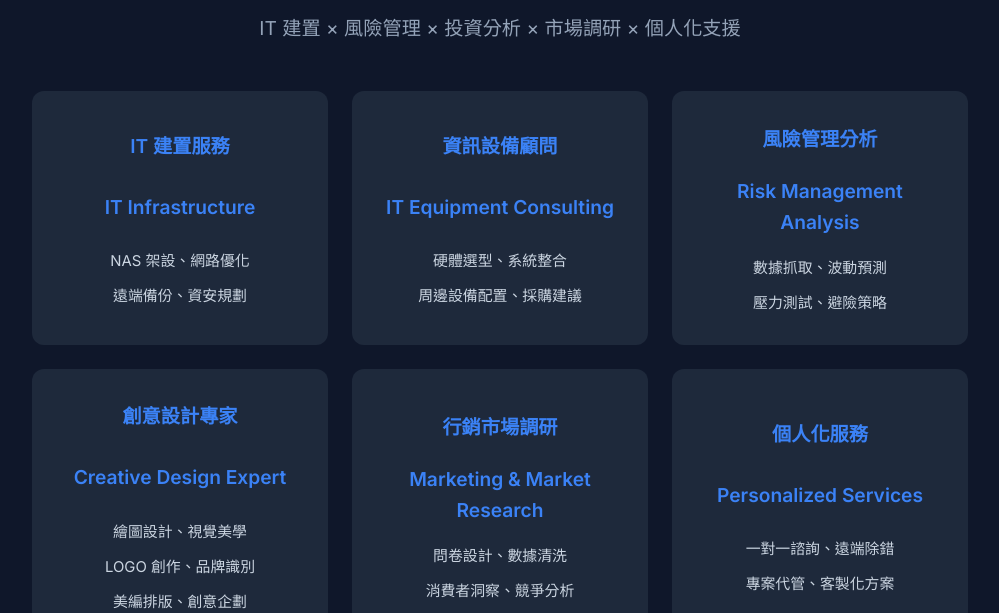
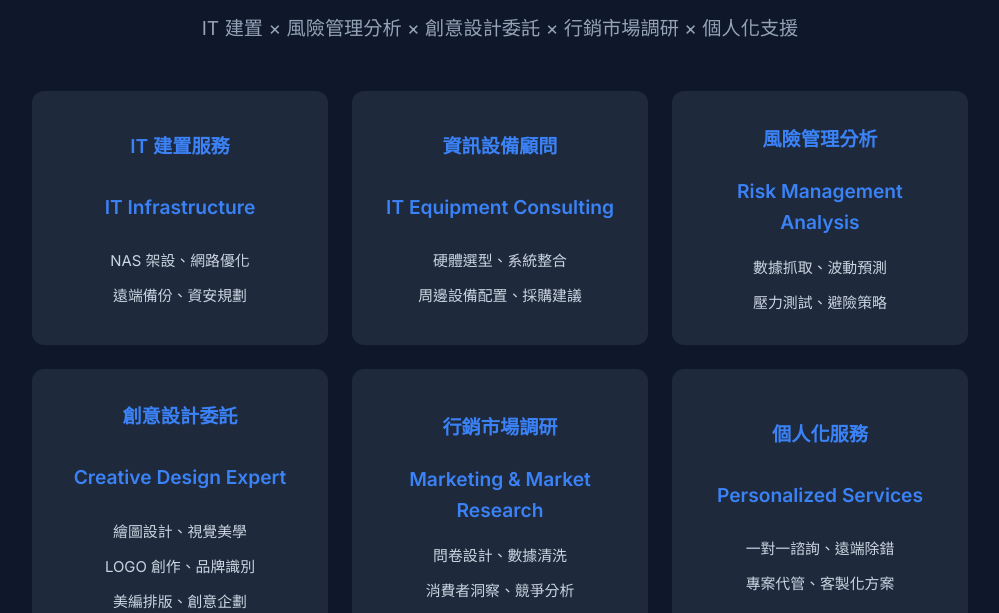
Before and after one commit to nathenfordwang/homepage, a plain HTML site: page index.html in a window 1280 px wide. Shown: the part 187-800 px from the top of the page, without its empty margins (140-1139 px from the left). Drawn offline with Linux system fonts and the light colour scheme.

Commit message:
Update index.html

```diff
--- a/index.html
+++ b/index.html
@@ -145,7 +145,7 @@
       </div>
     </header>
 
-    <p class="tagline" data-lang="zh">IT 建置 × 風險管理 × 投資分析 × 市場調研 × 個人化支援</p>
+    <p class="tagline" data-lang="zh">IT 建置 × 風險管理分析 × 創意設計委託 × 行銷市場調研 × 個人化支援</p>
     <p class="tagline" data-lang="en">IT Infrastructure × Risk Management × Investment Analysis × Market Research × Personalized Support</p>
 
     <section class="services">
@@ -165,7 +165,7 @@
         <p data-lang="zh">壓力測試、避險策略</p><p data-lang="en">Stress Testing, Hedging Strategies</p>
       </div>
       <div class="service-card">
-        <h3 data-lang="zh">創意設計專家</h3><h3 data-lang="en">Creative Design Expert</h3>
+        <h3 data-lang="zh">創意設計委託</h3><h3 data-lang="en">Creative Design Expert</h3>
         <p data-lang="zh">繪圖設計、視覺美學</p><p data-lang="en">Graphic Design, Visual Aesthetics</p>
         <p data-lang="zh">LOGO 創作、品牌識別</p><p data-lang="en">Logo Creation, Brand Identity</p>
         <p data-lang="zh">美編排版、創意企劃</p><p data-lang="en">Art Direction, Creative Planning</p>
```
